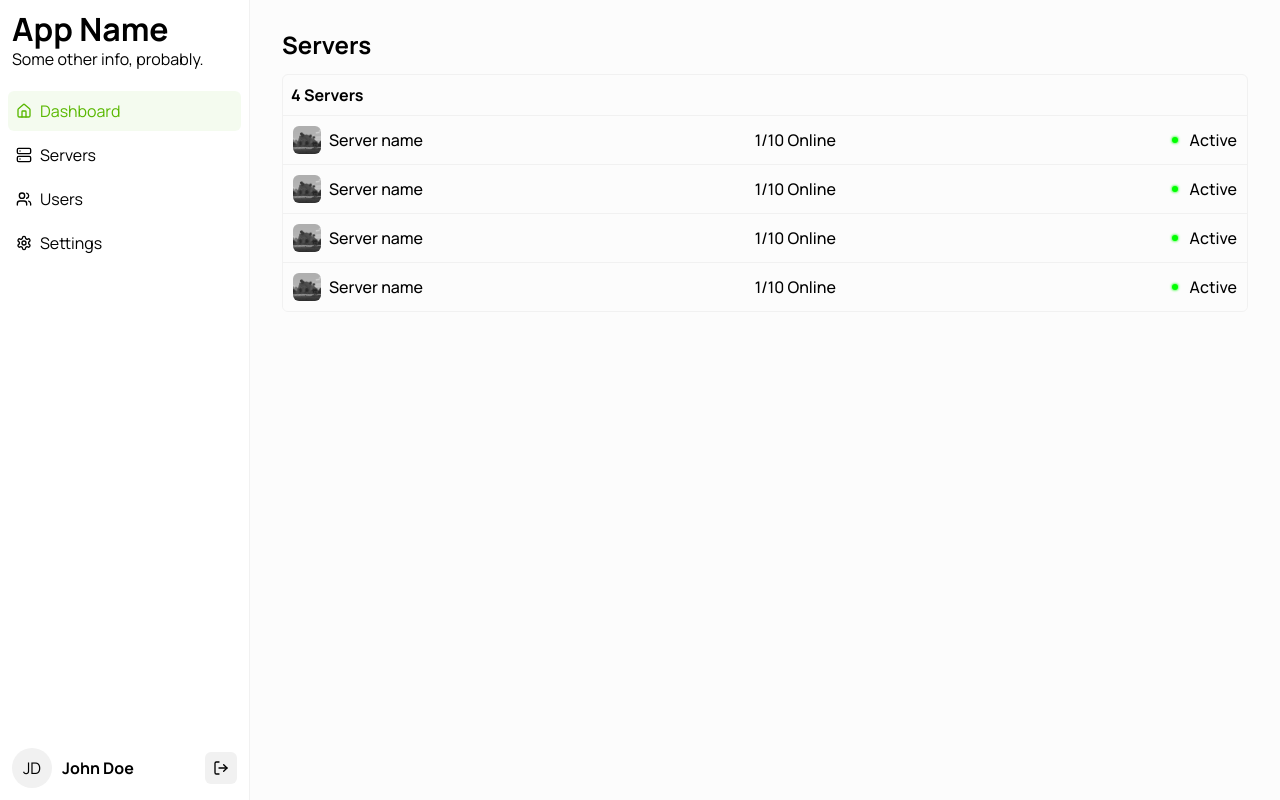
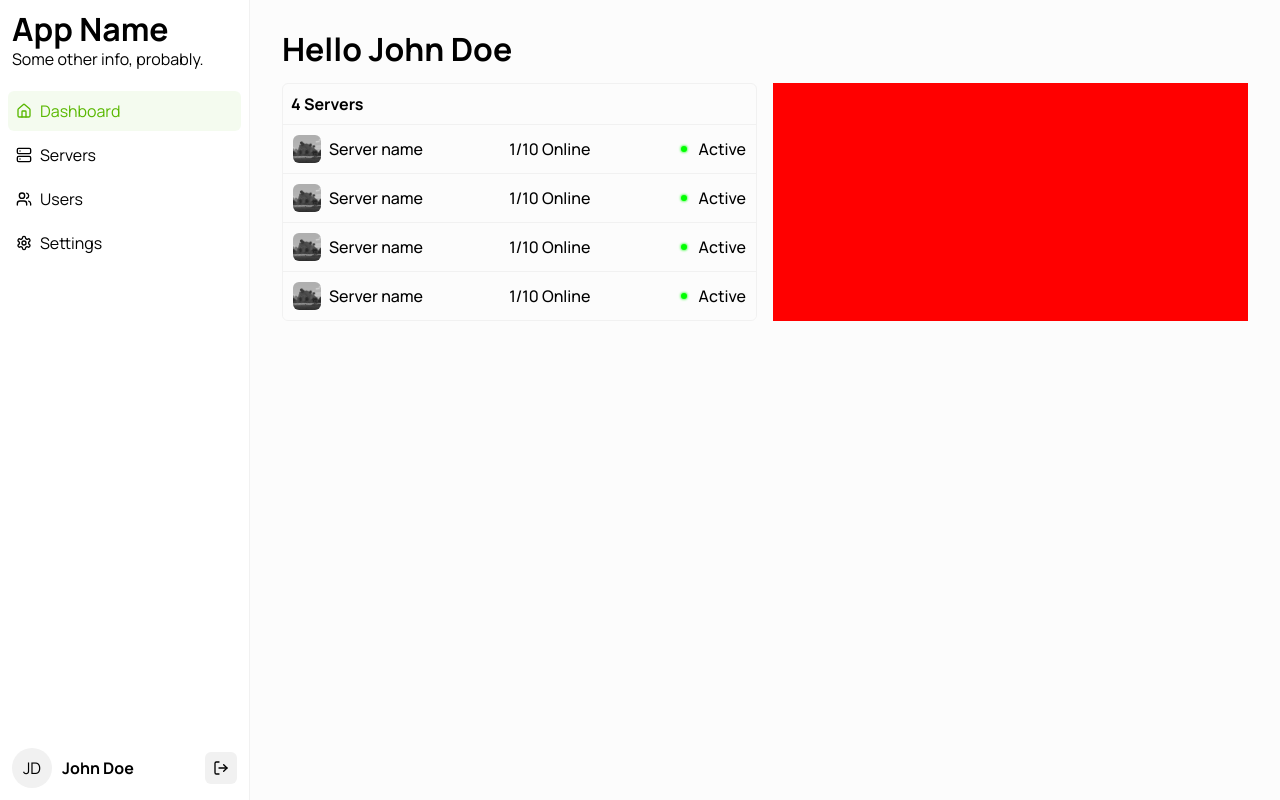
Before and after one commit to ScaffoldMC/ScaffoldMC, a Next.js app in the folder apps/web/: page /dashboard in a window 1280 px wide. Built offline with nearby package versions, Linux system fonts and the light colour scheme.

Commit message:
Grid layout for dashboard

```diff
--- a/apps/web/app/dashboard/page.module.css
+++ b/apps/web/app/dashboard/page.module.css
@@ -7,3 +7,12 @@
 	width: 100%;
 	color: var(--color-text);
 }
+
+.dashboardGrid {
+	display: grid;
+	grid-template-columns: 1fr 1fr;
+	grid-template-rows: auto 1fr;
+	gap: 16px;
+	height: 100%;
+	width: 100%;
+}
--- a/apps/web/app/dashboard/page.tsx
+++ b/apps/web/app/dashboard/page.tsx
@@ -5,8 +5,11 @@ import { ServerList } from "@/components/organisms/serverlist/serverlist";
 export default function Dashboard() {
 	return (
 		<div className={styles.dashboard}>
-			<h2>Servers</h2>
-			<ServerList />
+			<h1>Hello John Doe</h1>
+			<div className={styles.dashboardGrid}>
+				<ServerList />
+				<div style={{ backgroundColor: "red" }}></div>
+			</div>
 		</div>
 	);
 }
```
